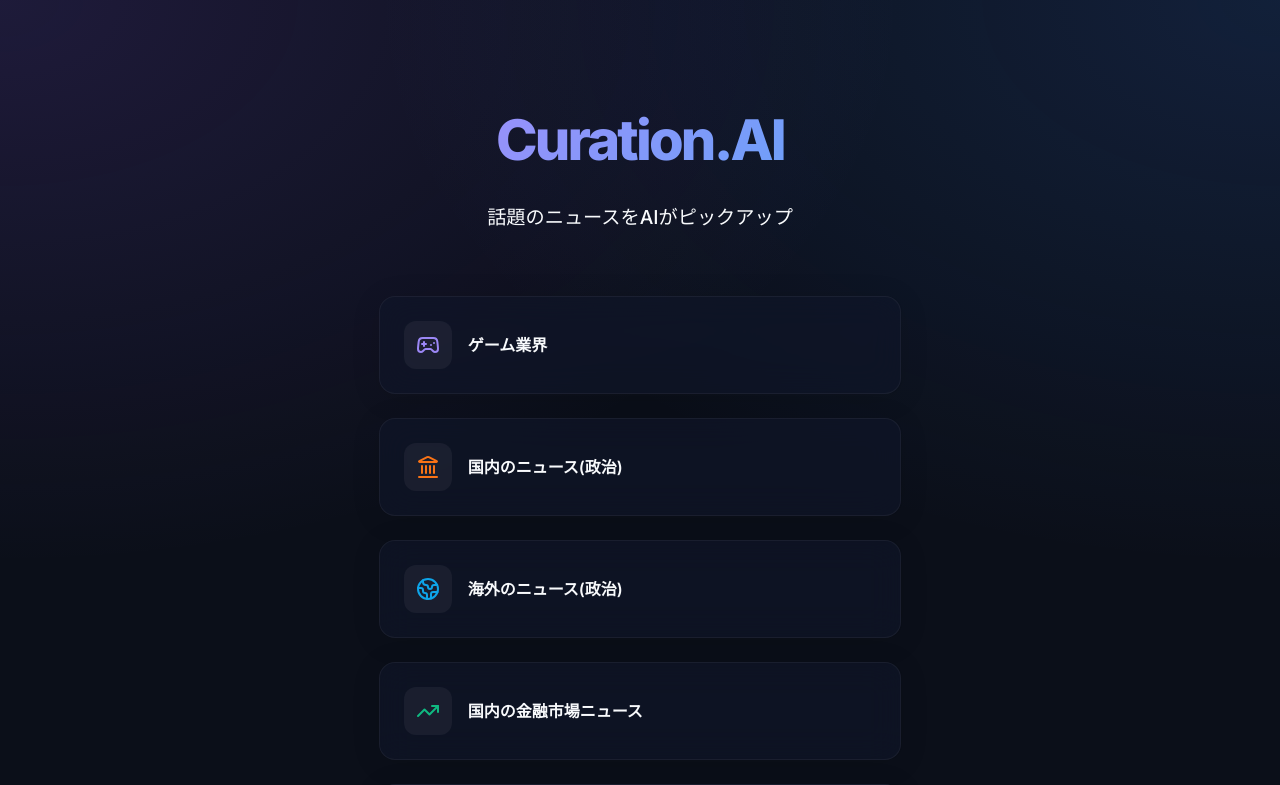
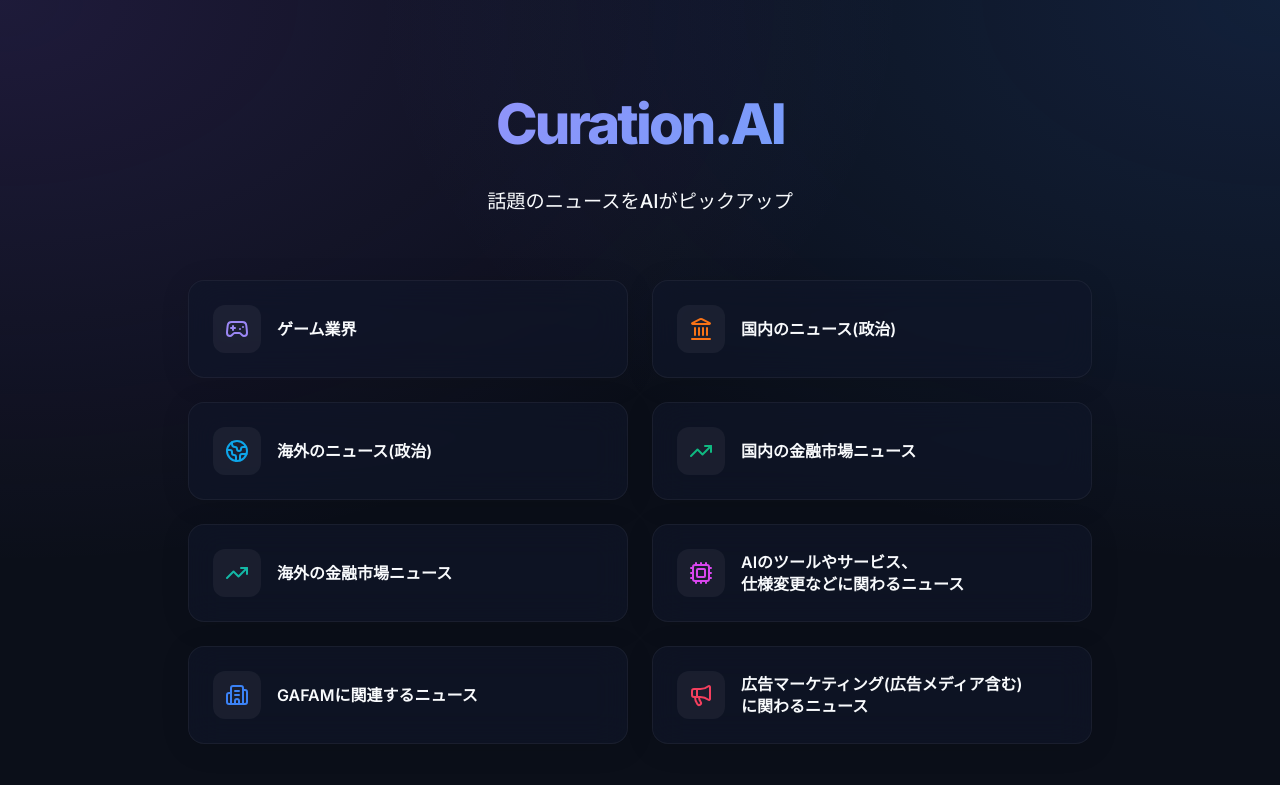
Before and after one commit to shisamonorecipes-dev/news-curation-app, a React (Vite) app: page / in a window 1280 px wide. Shown: the top 785 px of the page. Built offline with nearby package versions, Linux system fonts and the light colour scheme.

Commit message:
Merge AI/Tech categories and enforce explicit grid columns

```diff
--- a/src/index.css
+++ b/src/index.css
@@ -341,3 +341,17 @@
   color: #6ee7b7;
   border-color: rgba(16, 185, 129, 0.3);
 }
+
+/* Portal Layout */
+.portal-grid-layout {
+  display: grid;
+  grid-template-columns: 1fr;
+  gap: 1.5rem;
+  width: 100%;
+}
+
+@media (min-width: 768px) {
+  .portal-grid-layout {
+    grid-template-columns: repeat(2, 1fr);
+  }
+}
--- a/src/pages/Portal.jsx
+++ b/src/pages/Portal.jsx
@@ -8,21 +8,20 @@
   { id: 'politics-global', name: '海外のニュース(政治)', icon: Globe2, color: '#0EA5E9' },
   { id: 'finance-jp', name: '国内の金融市場ニュース', icon: TrendingUp, color: '#10B981' },
   { id: 'finance-global', name: '海外の金融市場ニュース', icon: TrendingUp, color: '#14B8A6' },
-  { id: 'ai', name: 'AIのツールやサービス', icon: Cpu, color: '#D946EF' },
-  { id: 'tech-updates', name: '仕様変更などに関わるニュース', icon: Wrench, color: '#64748B' },
+  { id: 'ai-tech', name: 'AIのツールやサービス、仕様変更などに関わるニュース', icon: Cpu, color: '#D946EF' },
   { id: 'big-tech', name: 'GAFAMに関連するニュース', icon: Building2, color: '#3B82F6' },
   { id: 'marketing', name: '広告マーケティング(広告メディア含む)に関わるニュース', icon: Megaphone, color: '#F43F5E' },
 ];
 
 export default function Portal() {
   return (
-    <div className="portal-container" style={{ maxWidth: '900px', margin: '0 auto', padding: '2rem' }}>
+    <div className="portal-container" style={{ width: '100%', maxWidth: '1000px', margin: '0 auto', padding: '1rem' }}>
       <header className="header" style={{ textAlign: 'center', marginBottom: '4rem', marginTop: '2rem' }}>
         <h1 className="logo text-gradient" style={{ fontSize: '3.5rem', marginBottom: '1rem' }}>Curation.AI</h1>
         <p className="subtitle" style={{ color: 'var(--text-secondary)', fontSize: '1.2rem' }}>話題のニュースをAIがピックアップ</p>
       </header>
 
-      <div className="portal-grid" style={{ display: 'grid', gridTemplateColumns: 'repeat(auto-fill, minmax(300px, 1fr))', gap: '1.5rem', marginBottom: '4rem', width: '100%' }}>
+      <div className="portal-grid-layout" style={{ marginBottom: '4rem' }}>
         {CATEGORIES.map((cat) => (
           <Link
             key={cat.id}
```
